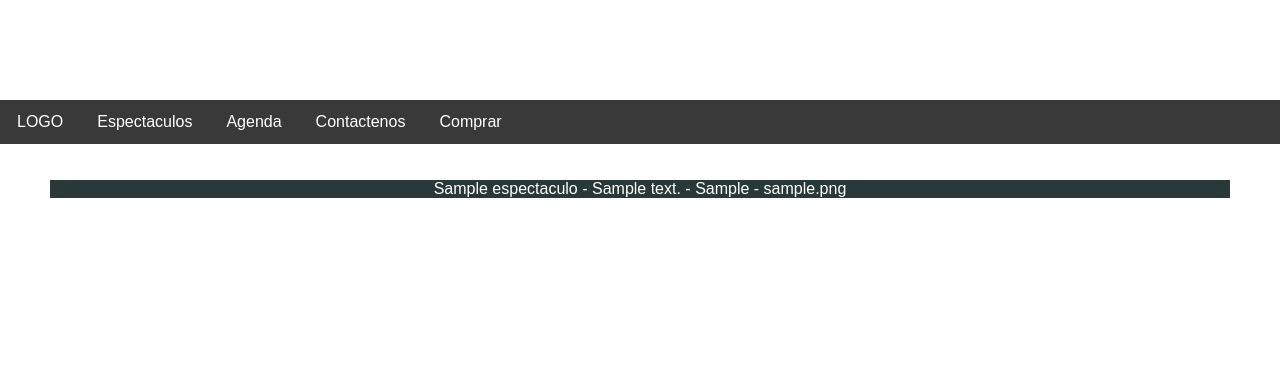
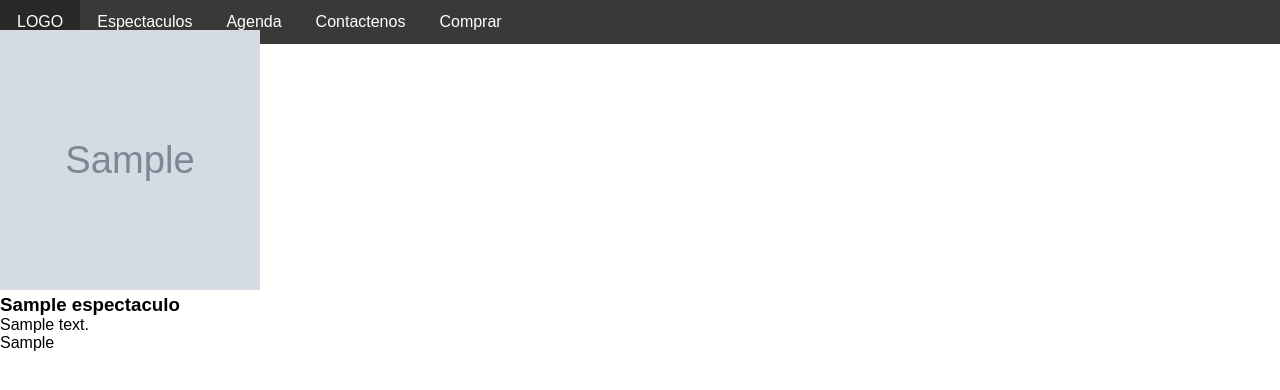
Before and after one commit to cotetus/sistemacirco, a PHP site: page /Listar.php in a window 1280 px wide. Shown: the top 390 px of the page. Run offline with PHP 8.4, Linux system fonts and the light colour scheme; tables that the repository leaves empty or names only in its code hold one stand-in row (values such as "Sample post"); grey boxes marked "Sample" are stand-in pictures; some libraries are stand-ins or nearby versions.

Commit message:
Listando los Espectaculos.

```diff
--- a/Clases/Espectaculos.class.php
+++ b/Clases/Espectaculos.class.php
@@ -59,7 +59,7 @@
          $sql->bindParam(':nombre', $nombre, PDO::PARAM_STR);
          $sql->bindParam(':descripcion', $descripcion, PDO::PARAM_STR);
          $sql->bindParam(':artista', $artista, PDO::PARAM_STR);
-         $sql->bindParam(':img', $img);
+         $sql->bindParam(':img', $img, PDO::PARAM_STR);
          $id = $conexion->lastInsertId();
          $sql->execute();
 
--- a/Listar.php
+++ b/Listar.php
@@ -10,6 +10,7 @@
         <meta name="viewport" content="width=device-width, scalable=no, initial-scale=1, maximum-scale=1, minimum-scale=1">
         <script src="https://ajax.googleapis.com/ajax/libs/jquery/3.3.1/jquery.min.js"></script>
         <link rel="stylesheet" type="text/css" href="estilos.css">
+        <link rel="stylesheet" type="text/css" href="divs-espectaculos.css">
 
     </head>
 
@@ -36,14 +37,23 @@
                     <li class="submenu"><a href="#">Contactenos</a>
                     </li>
                     <li class="submenu"><a href="#">Comprar</a>
+                    </li>
+                </ul>
                 </nav>
+
         </header>
-        <div>
-       <ul>
-      <?php foreach($esp as $item): ?>
-      <li> <?php echo $item['nombre'] . ' - ' . $item['descripcion'] .' - ' . $item['artista'] . ' - ' . $item['img']; ?> </li>
-      <?php endforeach; ?>
-      </ul>
-      </div>
+
+        <div id="row">
+
+      	<?php foreach($esp as $item): ?>
+        	<div id="esp-wrapper">
+        	<img id="esp-img" <?php echo "src = 'image/".$item['img']."'";?>/>
+        	<h3><?php echo $item['nombre'];?></h3><p><?php echo $item['descripcion'];?></p>
+            <p><?php echo $item['artista'];?></p>
+           </div>
+  		<?php endforeach; ?>
+
+       </div>
+
     </body>
 </html>
--- /dev/null
+++ b/divs-espectaculos.css
@@ -0,0 +1,11 @@
+
+#esp-img {
+    width: 260px;
+    height: 260px;
+    transition: transform .5s;
+
+}
+
+#esp-img:hover {
+    transform: scale(1.1);
+}
--- a/estilos.css
+++ b/estilos.css
@@ -7,7 +7,6 @@
 
 
  header {
- 	 margin-top: 100px;
  	 height: 30px;
  	 width: 100%;
  	 background: #393939;
@@ -30,10 +29,7 @@
  	background: rgba(0,0,0,0.3);
  }
 
- div {
- 	margin: 50px;
- 	background-color: #293939
- }
+
 
  ul {
  	list-style: none;
```
Also changed, not shown: conluirinsertESP.php (+6 -6 lines), image/001.png (renamed from 001.png), image/michael-jackson-one-espectaculo.jpg (added), image/sep7imo dia - no descansaré.jpg (added), 4 other files.
